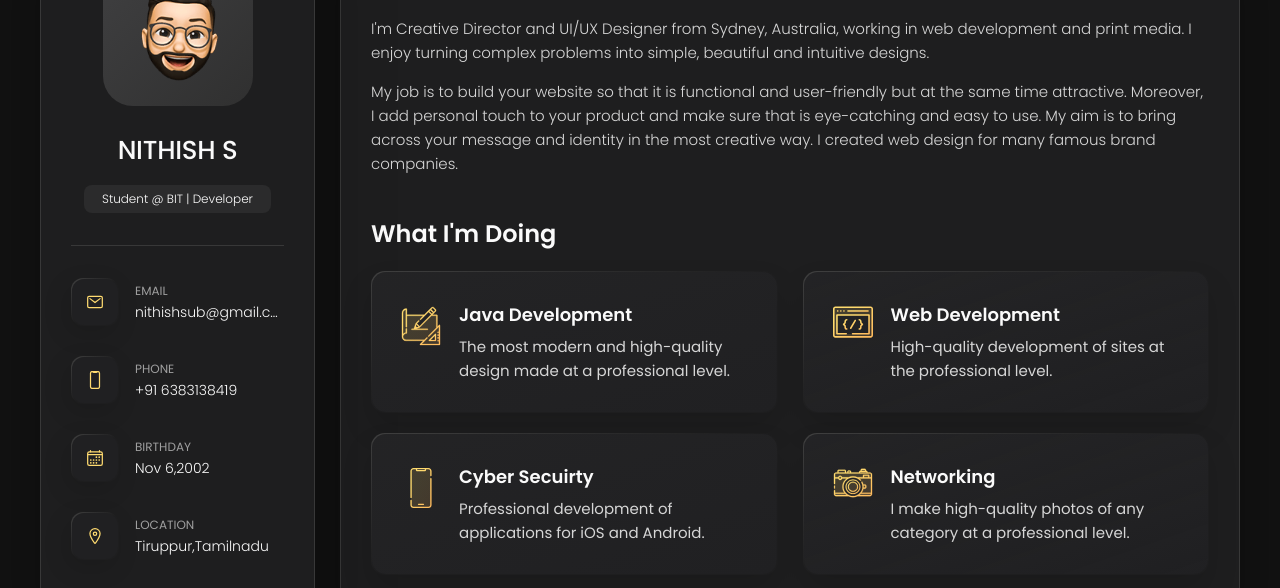
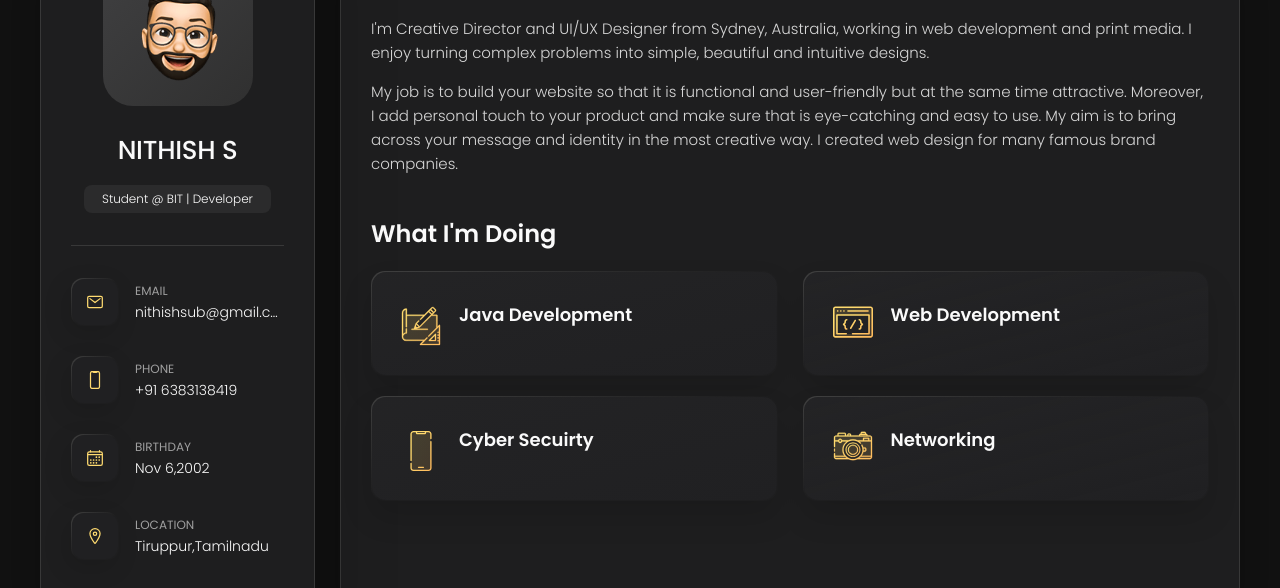
Before and after one commit to nithish611/PersonalWebsite, a website: page index.html in a window 1280 px wide. Shown: the part 162-750 px from the top of the page. Drawn offline with nearby package versions, Linux system fonts and the light colour scheme.

Commit message:
Profile  Updated

```diff
--- a/index.html
+++ b/index.html
@@ -242,11 +242,11 @@
               </div>
 
               <div class="service-content-box">
-                <h4 class="h4 service-item-title">Java development</h4>
+                <h2 class="h4 service-item-title">Java development</h2>
 
-                <p class="service-item-text">
+                <!-- <p class="service-item-text">
                   The most modern and high-quality design made at a professional level.
-                </p>
+                </p> -->
               </div>
 
             </li>
@@ -258,11 +258,11 @@
               </div>
 
               <div class="service-content-box">
-                <h4 class="h4 service-item-title">Web development</h4>
+                <h2 class="h4 service-item-title">Web development</h2>
 
-                <p class="service-item-text">
+                <!-- <p class="service-item-text">
                   High-quality development of sites at the professional level.
-                </p>
+                </p> -->
               </div>
 
             </li>
@@ -274,11 +274,11 @@
               </div>
 
               <div class="service-content-box">
-                <h4 class="h4 service-item-title">Cyber Secuirty</h4>
+                <h2 class="h4 service-item-title">Cyber Secuirty</h2>
 
-                <p class="service-item-text">
+                <!-- <p class="service-item-text">
                   Professional development of applications for iOS and Android.
-                </p>
+                </p> -->
               </div>
 
             </li>
@@ -290,11 +290,11 @@
               </div>
 
               <div class="service-content-box">
-                <h4 class="h4 service-item-title">Networking</h4>
+                <h2 class="h4 service-item-title">Networking</h2>
 
-                <p class="service-item-text">
+                <!-- <p class="service-item-text">
                   I make high-quality photos of any category at a professional level.
-                </p>
+                </p> -->
               </div>
 
             </li>
```
